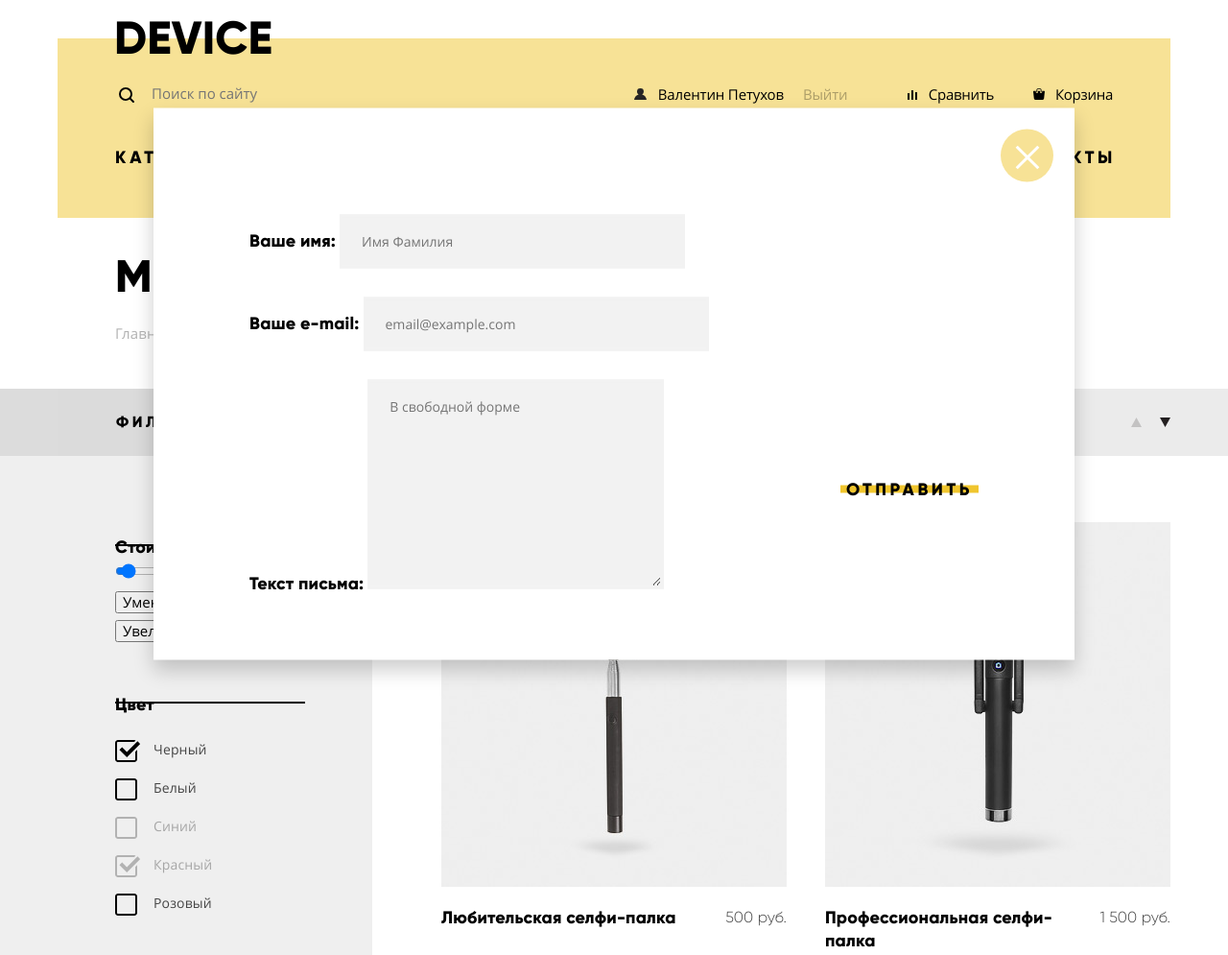
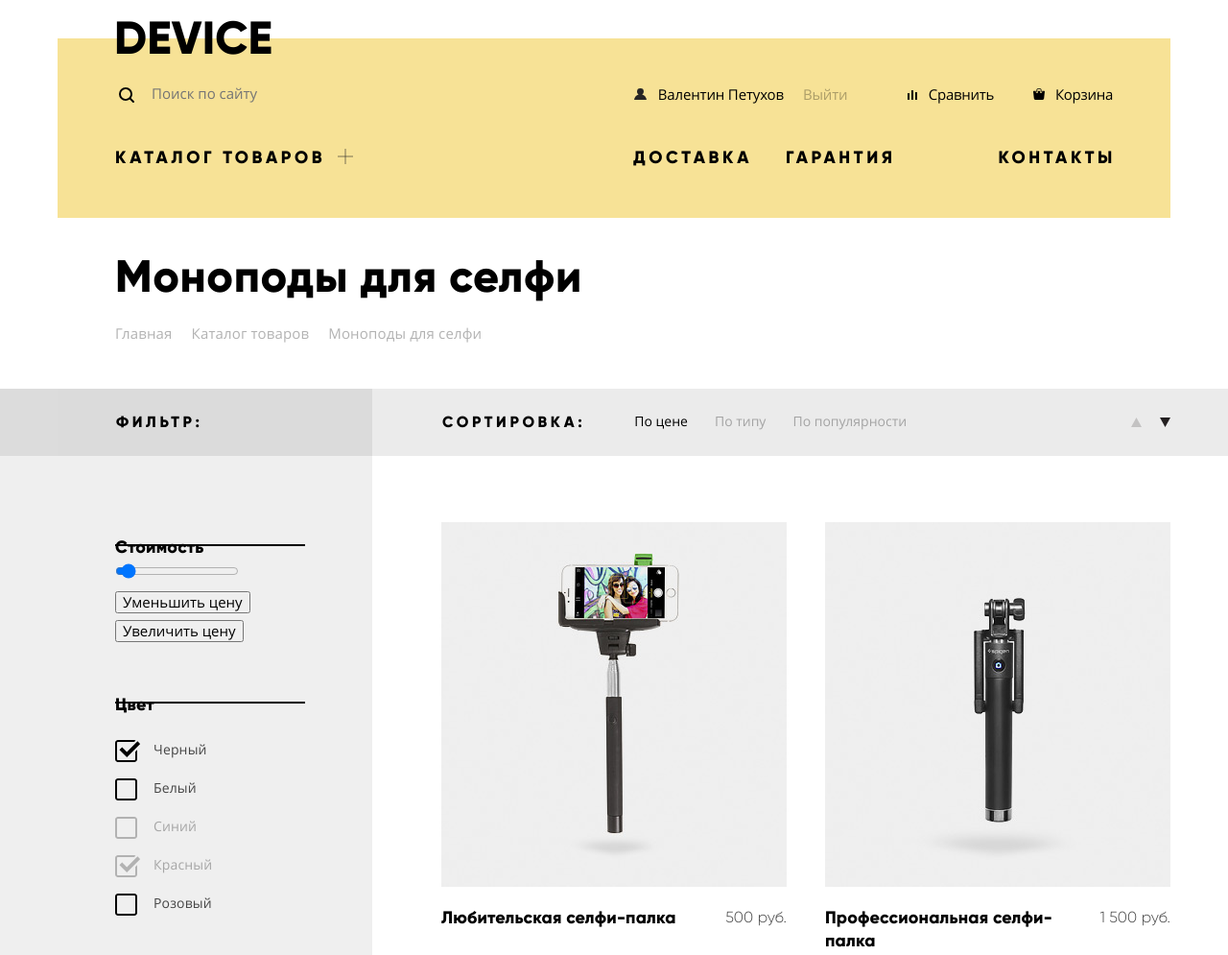
Before and after one commit to larsz/290621-device, a plain HTML site: page catalog.html in a window 1280 px wide. Shown: the top 995 px of the page at 96% size. Drawn offline with Linux system fonts and the light colour scheme.

Commit message:
исправляет появление подменю

```diff
--- a/catalog.html
+++ b/catalog.html
@@ -403,20 +403,20 @@
 
   <section class="modal modal-feedback-form" role="dialog" aria-modal="true">
     <h2 class="visually-hidden">Напишите нам</h2>
-    <form class="feedback-form" action="#" method="post">
-      <p>
+    <form class="feedback-form" action="https://echo.htmlacademy.ru" method="post">
+      <div class="form-col feedback-form-name">
         <label for="customer-name">Ваше имя:</label>
         <input id="customer-name" name="customer-name" type="text" placeholder="Имя Фамилия">
-      </p>
-      <p>
+      </div>
+      <div class="form-col feedback-form-email">
         <label for="customer-email">Ваше e-mail:</label>
         <input id="customer-email" name="customer-email" type="email" placeholder="email@example.com">
-      </p>
-      <p>
+      </div>
+      <div class="form-col feedback-form-message">
         <label for="customer-message">Текст письма:</label>
         <textarea id="customer-message" name="customer-message" cols="30" rows="10" placeholder="В свободной форме"></textarea>
-      </p>
-      <button class="btn" type="submit">Отправить</button>
+      </div>
+      <button class="btn submit-btn" type="submit">Отправить</button>
     </form>
     <button class="modal-close" type="button">
       <span class="visually-hidden">Закрыть</span>
--- a/css/style.css
+++ b/css/style.css
@@ -274,28 +274,49 @@ h3 {
   margin-right: -3px;
 }
 
-.site-navigation-item:first-child>a {
-  position: relative;
-}
-
-.site-navigation-item:first-child>a::after {
-  position: absolute;
-  top: 0;
+.site-navigation-item a {
+  display: inline-block;
+  vertical-align: top;
+  line-height: 24px;
+}
+
+a[aria-haspopup="true"] {
+  position: relative;
+}
+
+a[aria-haspopup="true"]::before,
+a[aria-haspopup="true"]::after {
+  position: absolute;
+  content: "";
+  background-color: rgba(39,37,37,0.3);
+}
+
+a[aria-haspopup="true"]::before {
+  top: 10px;
   right: -29px;
-  content: "";
-
-  display: block;
-  width: 20px;
-  height: 20px;
-
-  background: url(../img/plus.svg) no-repeat 50% 50%;
-  background-size: 15px;
-}
-
-.sub-navigation-wrapper:focus-within,
-.site-navigation-item:first-child>a:focus+.sub-navigation-wrapper,
-.site-navigation-item:first-child:hover .sub-navigation-wrapper {
+
+  width: 16px;
+  height: 2px;
+}
+
+a[aria-haspopup="true"]::after {
+  top: 3px;
+  right: -22px;
+
+  width: 2px;
+  height: 16px;
+}
+
+
+a[aria-haspopup="true"]:hover + .sub-navigation-wrapper,
+a[aria-haspopup="true"]:focus + .sub-navigation-wrapper,
+.sub-navigation-wrapper:focus-within {
   opacity: 1;
+}
+
+a[aria-haspopup="true"]:hover::after,
+a[aria-haspopup="true"]:focus::after {
+  content: none;
 }
 
 .sub-navigation-wrapper {
@@ -1862,6 +1883,8 @@ a:active .navigation-icon {
 /* Modals
 - - - - - - - - - - - - - - - - - - - - */
 .modal {
+  display: none;
+
   background-color: #fff;
   -webkit-box-shadow: 0 10px 20px rgba(0, 0, 0, 0.2);
   box-shadow: 0 10px 20px rgba(0, 0, 0, 0.2);
```
Also changed, not shown: index.html (+1 -1 lines).
